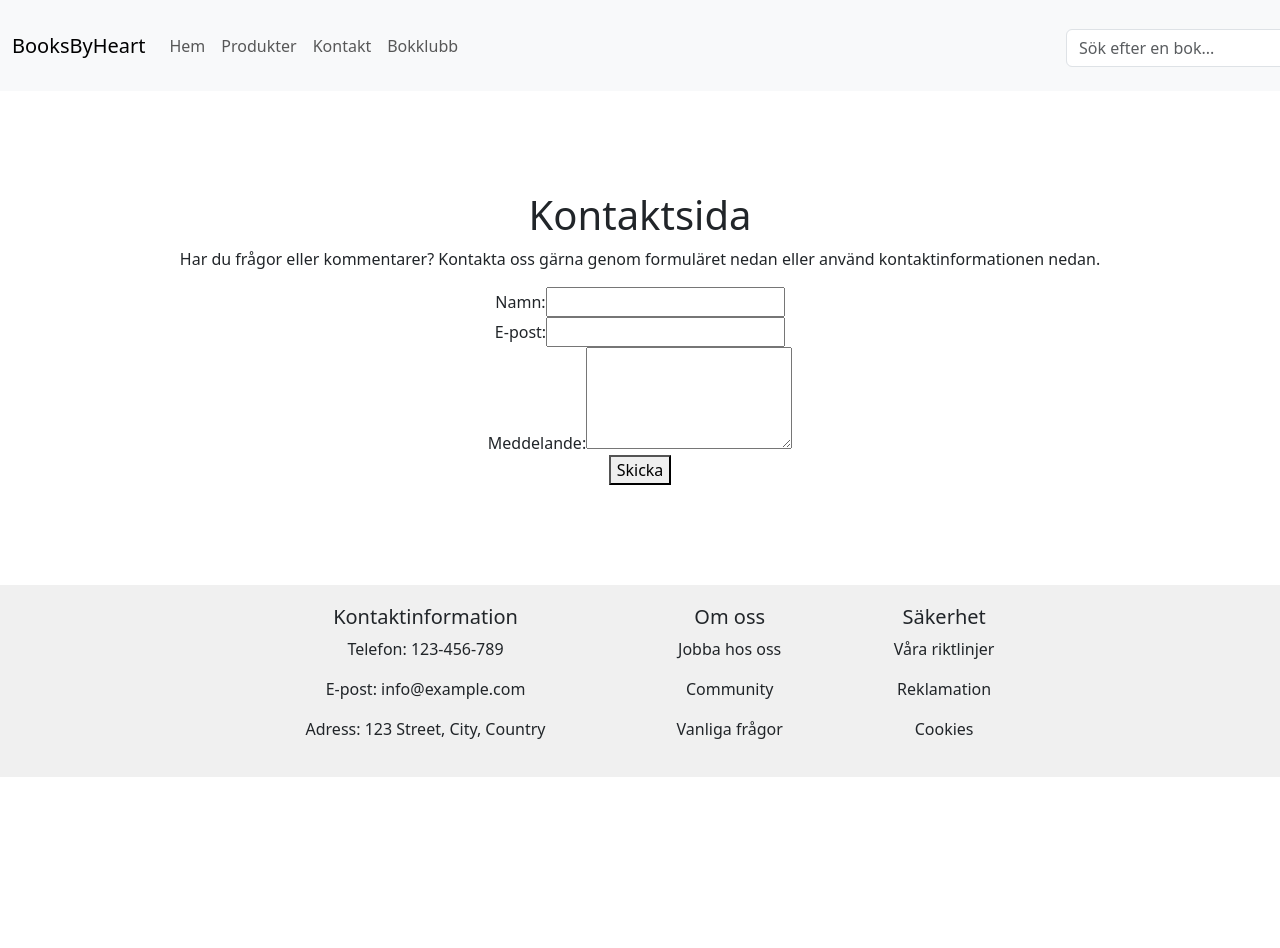
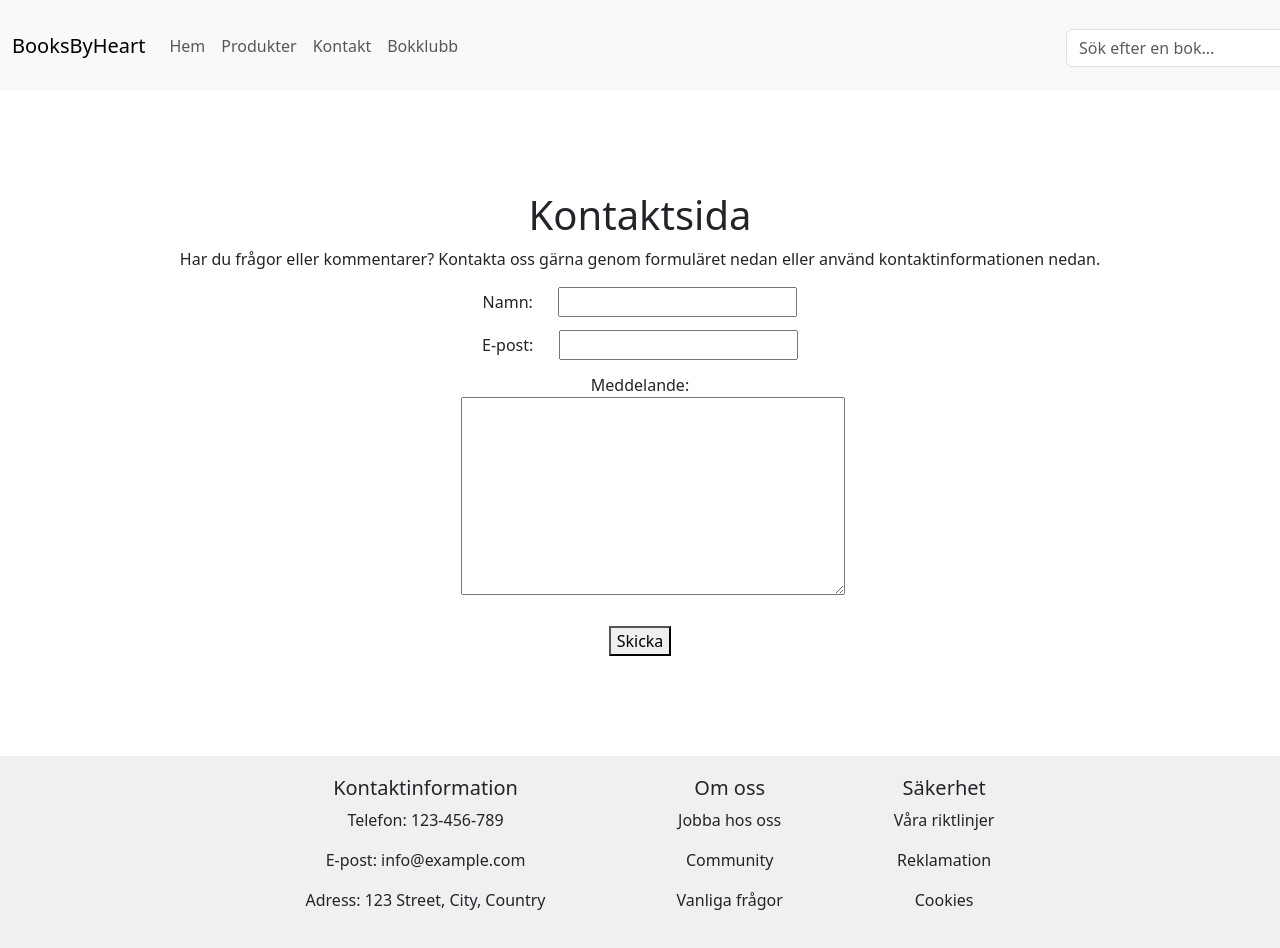
Before and after one commit to natta1995/Webbshop-BooksByHeart, a React (Create React App) app: page /contact in a window 1280 px wide. Shown: the top 948 px of the page. Before the commit the page ends 800 px from the top, so only its background shows below. Built offline with nearby package versions, Linux system fonts and the light colour scheme.

Commit message:
contakt update

```diff
--- a/src/pages/contacts.jsx
+++ b/src/pages/contacts.jsx
@@ -6,18 +6,19 @@ const ContactPage = () => {
 
         <form>
           <div>
-            <label htmlFor="name">Namn:</label>
-            <input type="text" id="name" name="name" />
+            <label htmlFor="name">Namn: </label>
+            <input type="text" id="name" name="name" style={{marginLeft: "2%", marginBottom:"1%"}}/>
           </div>
           <div>
-            <label htmlFor="email">E-post:</label>
-            <input type="email" id="email" name="email" />
+            <label htmlFor="email">E-post: </label>
+            <input type="email" id="email" name="email" style={{marginLeft: "2%",marginBottom:"1%" }}/>
           </div>
+          <label htmlFor="message">Meddelande:</label>
           <div>
-            <label htmlFor="message">Meddelande:</label>
-            <textarea id="message" name="message" rows="4" />
+
+            <textarea id="message" name="message" rows="8" style={{marginLeft: "2%", width: "30%"}}/>
           </div>
-          <button type="submit">Skicka</button>
+          <button type="submit" style={{marginTop:"2%"}}>Skicka</button>
         </form>
       </div>
     );
```
